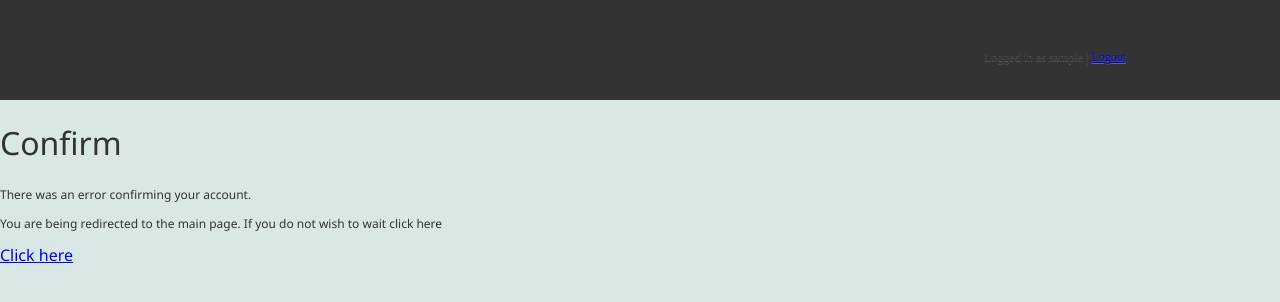
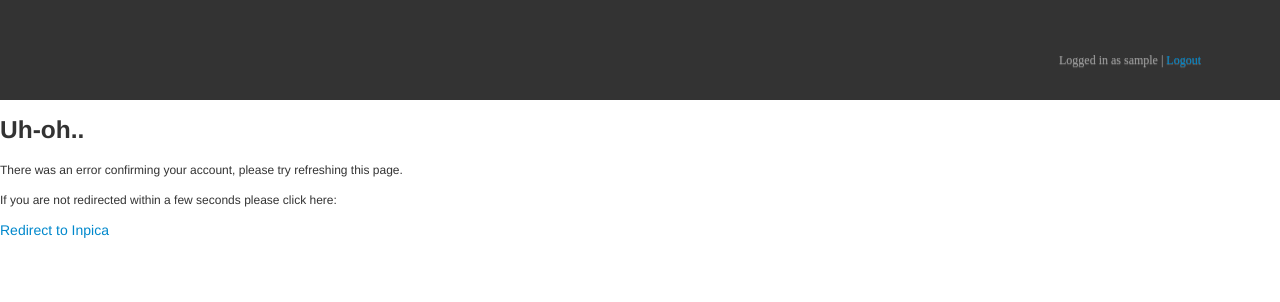
Before and after one commit to inpica/inpica, a Django app: page /account/confirm/1 in a window 1280 px wide. Shown: the top 302 px of the page. Run offline with Django 3.2, Linux system fonts and the light colour scheme; the visitor is signed in with stand-in values (Sample User, id 1).

Commit message:
Tweaked login error messages and create acount screen
css modifications

```diff
--- a/templates/account/confirm.html
+++ b/templates/account/confirm.html
@@ -4,12 +4,16 @@
 <meta http-equiv="refresh" content="5;url=http://127.0.0.1:61002/">
 {%endblock%}
 {%block body%}
-	<h1>Confirm</h1>
+	<link rel="stylesheet" href="{{ STATIC_URL }}css/bootstrap.css">
+	<link rel="stylesheet" href="{{ STATIC_URL }}css/bootstrap-responsive.css">
+
 	{%if confirmed%}
-	<p>Thank you. Your account has been confirmed and activated</p>
+	<h3>Welcome to Inpica!</h3>
+	<p>Your account has been confirmed and activated. </p>
 	{%else%}
-	<p>There was an error confirming your account.</p>
+	<h3>Uh-oh..</h3>
+	<p>There was an error confirming your account, please try refreshing this page.</p>
 	{%endif%}
-	<p>You are being redirected to the main page. If you do not wish to wait click here</p>
-	<a href="/">Click here</a>
+	<p>If you are not redirected within a few seconds please click here: </p>
+	<a href="/">Redirect to Inpica</a>
 {%endblock%}
--- a/templates/account/create.html
+++ b/templates/account/create.html
@@ -1,6 +1,6 @@
 
 <!-- REGISTRATION FORM  -->
-<form class="form-signin" method="post" action="">
+<form id="createform" class="form-signin" method="post" action="">
 <!-- <form id="createform" method="post" action=""> -->
 	{%if create_errormsg%}
 		<div>{{create_errormsg}}</div>
@@ -8,13 +8,24 @@
 	{%csrf_token%}
 	<table id="create-table">
 		<tr><h3>Register</h3></tr>
-		<tr><td class="createlabel">Username</td><td>{{create_form.username}}</td><td class="createerror">{{create_form.username.errors}}</td></tr>
-		<tr><td class="createlabel">Email</td><td>{{create_form.email}}</td><td class="createerror">{{create_form.email.errors}}</td></tr>
-		<tr><td class="createlabel">Password</td><td>{{create_form.password}}</td><td class="createerror">{{create_form.password.errors}}</td></tr>
-		<tr><td class="createlabel">Confirm Password</td><td>{{create_form.passwordConfirm}}</td><td class="createerror">{{create_form.passwordConfirm.errors}}</td></tr>
+		<tr><td class="createlabel">Username</td>
+			<td>{{create_form.username}}</td><td class="createerror">{{create_form.username.errors}}</td>
+		</tr>
+		<tr><td class="createlabel">Email</td>
+			<td>{{create_form.email}}</td>
+			<td class="createerror">{{create_form.email.errors}}</td>
+		</tr>
+		<tr><td class="createlabel">Password</td><td>{{create_form.password}}</td>
+			<td class="createerror">{{create_form.password.errors}}</td>
+		</tr>
+		<tr><td class="createlabel">Confirm Password</td>
+			<td>{{create_form.passwordConfirm}}</td>
+			<td class="createerror">{{create_form.passwordConfirm.errors}}</td>
+		</tr>
 		<tr><td colspan="3" class="buttondisplay">
 			<a class="btn" href="javascript:void(0)" onclick="createuser();">Create</a>&nbsp;&nbsp;
 			<a class="btn" href="javascript:void(0)" id="cancel" onclick="cancelOperation();">Cancel</a>
+
 			<!-- <a class="loginbutton" href="javascript:void(0)" onclick="createuser();">Create</a>&nbsp;&nbsp;
 			<a class="loginbutton" href="javascript:void(0)" id="cancel" onclick="cancelOperation();">Cancel</a> -->
 		</td></tr>
--- a/templates/account/createsuccess.html
+++ b/templates/account/createsuccess.html
@@ -1,4 +1,5 @@
-<div id="createsucess">
-	<p>Thanks for Signing with Inpica. Please check your mailbox to verify your email</p>
+<div id="createsucess" class="form-signin">
+	<h3>Account Created</h3>
+	<p>Thanks for Signing up with Inpica. We sent you an email with an account activation link. Please check your email inbox, you should recieve the email within a few seconds. </p>
 	<a class="loginbutton" href="javascript:void(0)" id="cancel" onclick="cancelOperation();">Close</a>
 </div>
```
Also changed, not shown: static/css/home.css (+5 -4 lines).
